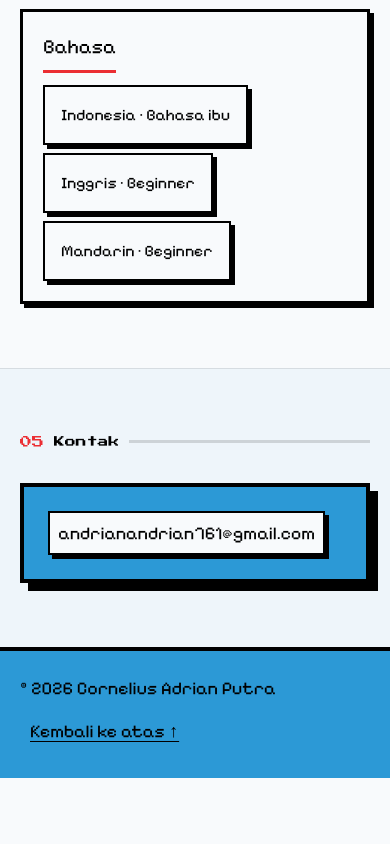
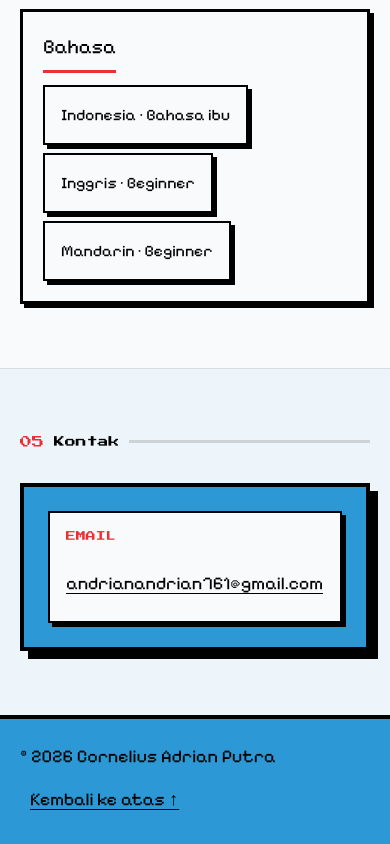
Before and after one commit to RETXSD/CV, a React (Vite) app: page / in a window 390 px wide. Shown: the part 5478-6322 px from the top of the page. Before the commit the page ends 6256 px from the top, so only its background shows below. Built offline with nearby package versions, Linux system fonts and the light colour scheme.

Commit message:
Organize contact links into responsive cards

```diff
--- a/src/sections/contact.jsx
+++ b/src/sections/contact.jsx
@@ -4,24 +4,36 @@ import { content } from "@/data/content";
 
 export function Contact() {
   const entries = [
+    content.contact.phone && {
+      kind: "Telepon",
+      value: content.contact.phone,
+      href: `tel:${content.contact.phone}`,
+    },
     content.contact.email && {
-      label: content.contact.email,
+      kind: "Email",
+      value: content.contact.email,
       href: `mailto:${content.contact.email}`,
     },
-    content.contact.linkedin && {
-      label: "LinkedIn",
-      href: content.contact.linkedin,
-    },
-    content.contact.github && { label: "GitHub", href: content.contact.github },
+    content.contact.linkedin && { kind: "LinkedIn", value: "Lihat profil", href: content.contact.linkedin, external: true },
+    content.contact.github && { kind: "GitHub", value: "Lihat profil", href: content.contact.github, external: true },
   ].filter(Boolean);
   if (entries.length === 0) return null;
   return (
     <Section id="contact" title="Kontak">
       <div className="contact-panel" data-reveal>
-        <ul className="flex flex-wrap gap-4">
+        <ul className="contact-grid">
           {entries.map((entry) => (
-            <li key={entry.href}>
-              <ExternalLink href={entry.href}>{entry.label}</ExternalLink>
+            <li className="contact-item" key={entry.href}>
+              <span className="contact-kind">{entry.kind}</span>
+              {entry.external ? (
+                <ExternalLink className="contact-link" href={entry.href}>
+                  {entry.value}
+                </ExternalLink>
+              ) : (
+                <a className="contact-link" href={entry.href}>
+                  {entry.value}
+                </a>
+              )}
             </li>
           ))}
         </ul>
--- a/src/styles/layout.css
+++ b/src/styles/layout.css
@@ -312,20 +312,57 @@ main > .content-section:nth-of-type(even) {
   background: var(--color-primary);
   box-shadow: var(--shadow-lg);
 }
-.contact-panel .external-link {
+.contact-grid {
+  display: grid;
+  grid-template-columns: repeat(auto-fit, minmax(min(100%, 240px), 1fr));
+  gap: 16px;
+  margin: 0;
+  padding: 0;
+  list-style: none;
+}
+.contact-item {
+  display: flex;
+  min-width: 0;
+  min-height: 112px;
+  flex-direction: column;
+  justify-content: space-between;
+  gap: 12px;
+  padding: 16px;
   border: 2px solid var(--color-ink);
   background: var(--color-secondary);
   box-shadow: var(--shadow-sm);
-  text-decoration: none;
+}
+.contact-kind {
+  color: var(--color-tertiary);
+  font-family: var(--font-display);
+  font-size: 0.62rem;
+  line-height: 1.6;
+  text-transform: uppercase;
+}
+.contact-link {
+  display: flex;
+  min-width: 0;
+  min-height: 44px;
+  align-items: center;
+  overflow-wrap: anywhere;
+  font-family: var(--font-body);
+  font-size: var(--text-md);
+  line-height: 1.45;
+  text-decoration: underline;
+  text-underline-offset: 4px;
   transition:
     background-color 120ms ease,
     transform 120ms ease,
     box-shadow 120ms ease;
 }
-.contact-panel .external-link:hover {
+.contact-link:hover {
   transform: translate(-2px, -2px);
   background: var(--color-tertiary);
   box-shadow: var(--shadow-md);
+}
+.contact-link:focus-visible {
+  outline: 4px solid var(--color-ink);
+  outline-offset: 2px;
 }
 .pixel-leaf-field {
   position: absolute;
```
